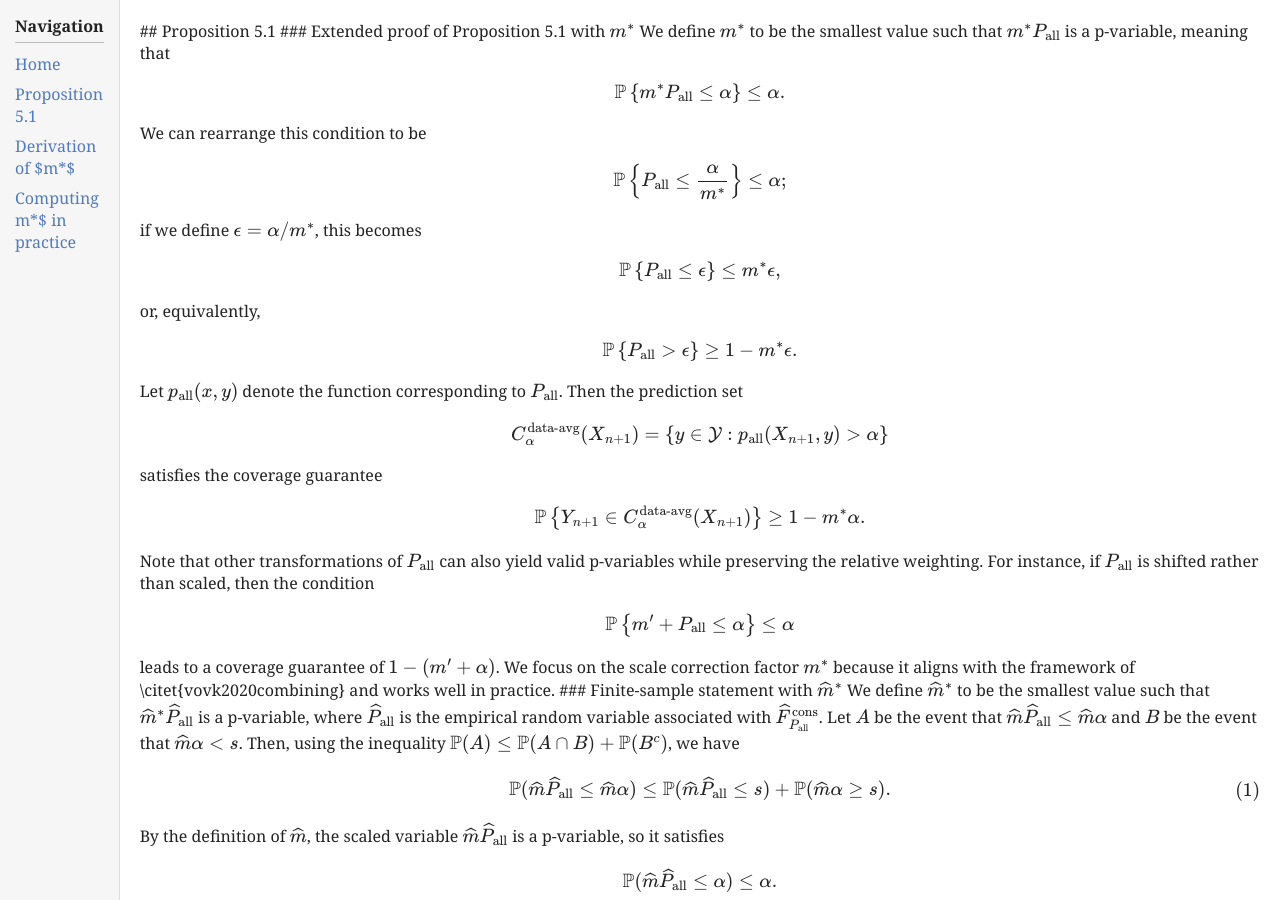
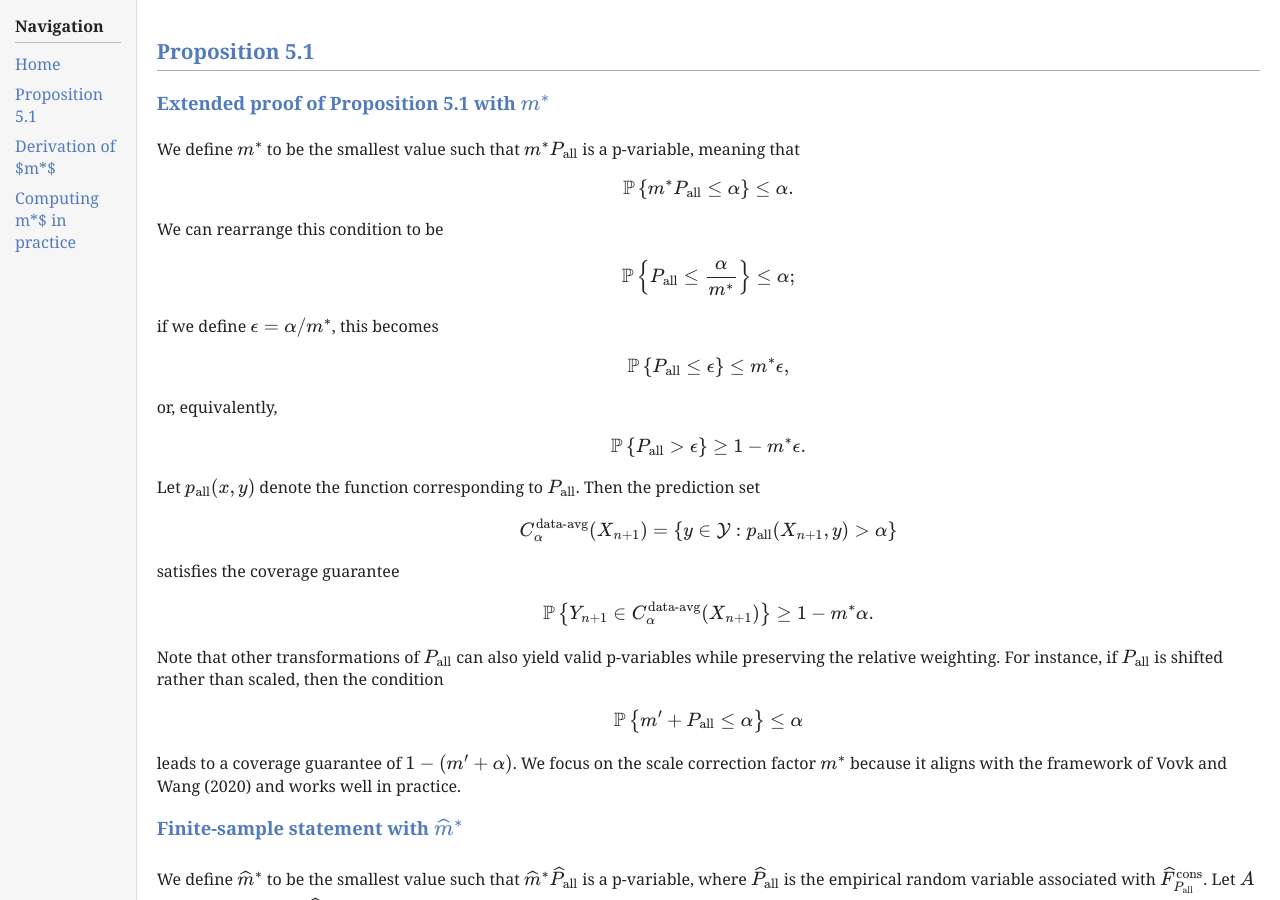
Before and after one commit to math-imposter/math-imposter.github.io, a Jekyll site: the page built from pages/proposition-5-1.html, in a window 1280 px wide and 900 px high. Built offline with Jekyll 4.4.1, drawn with Linux system fonts in a browser that asks for light colours.

Commit message:
cleaned up proposition 5.1 page

```diff
--- a/pages/proposition-5-1.html
+++ b/pages/proposition-5-1.html
@@ -4,9 +4,9 @@ title: Proposition 5.1
 permalink: /pages/proposition-5-1
 ---
 
-## Proposition 5.1
+<h2>Proposition 5.1</h2>
 
-### Extended proof of Proposition 5.1 with \( m^* \)
+<h3>Extended proof of Proposition 5.1 with \( m^* \)</h3>
 
 We define \(m^*\) to be the smallest value such that \(m^* P_{\text{all}}\) is a p-variable, meaning that
 \begin{equation*}
@@ -38,9 +38,9 @@ Note that other transformations of \(P_{\text{all}}\) can also yield valid p-var
 \begin{equation*}
 \mathbb{P}\left\{ m' + P_{\text{all}} \le \alpha \right\} \le \alpha
 \end{equation*}
-leads to a coverage guarantee of \(1 - (m' + \alpha)\). We focus on the scale correction factor \(m^*\) because it aligns with the framework of \citet{vovk2020combining} and works well in practice.
+leads to a coverage guarantee of \(1 - (m' + \alpha)\). We focus on the scale correction factor \(m^*\) because it aligns with the framework of Vovk and Wang (2020) and works well in practice.
 
-### Finite-sample statement with \( \widehat{m}^* \)
+<h3>Finite-sample statement with \( \widehat{m}^* \)</h3>
 
 We define \(\widehat{m}^*\) to be the smallest value such that \(\widehat{m}^* \widehat{P}_{\text{all}}\) is a p-variable, where \(\widehat{P}_{\text{all}}\) is the empirical random variable associated with \(\widehat{F}^{\text{cons}}_{P_{\text{all}}}\).
 
```
